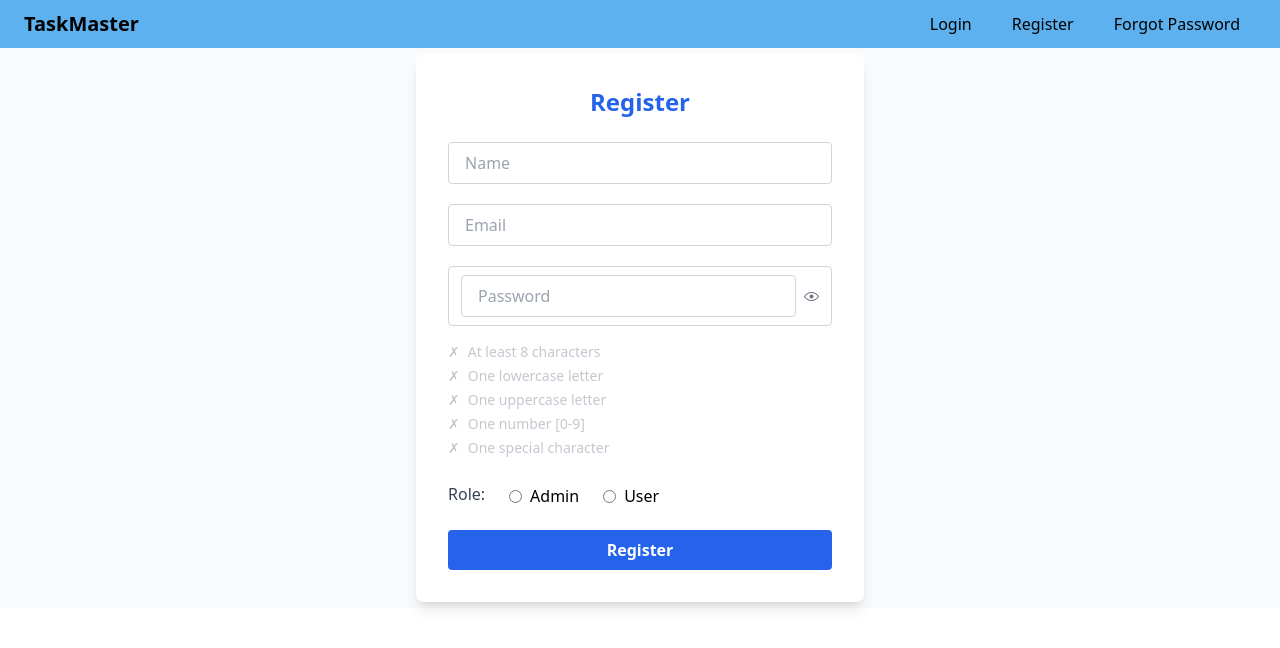
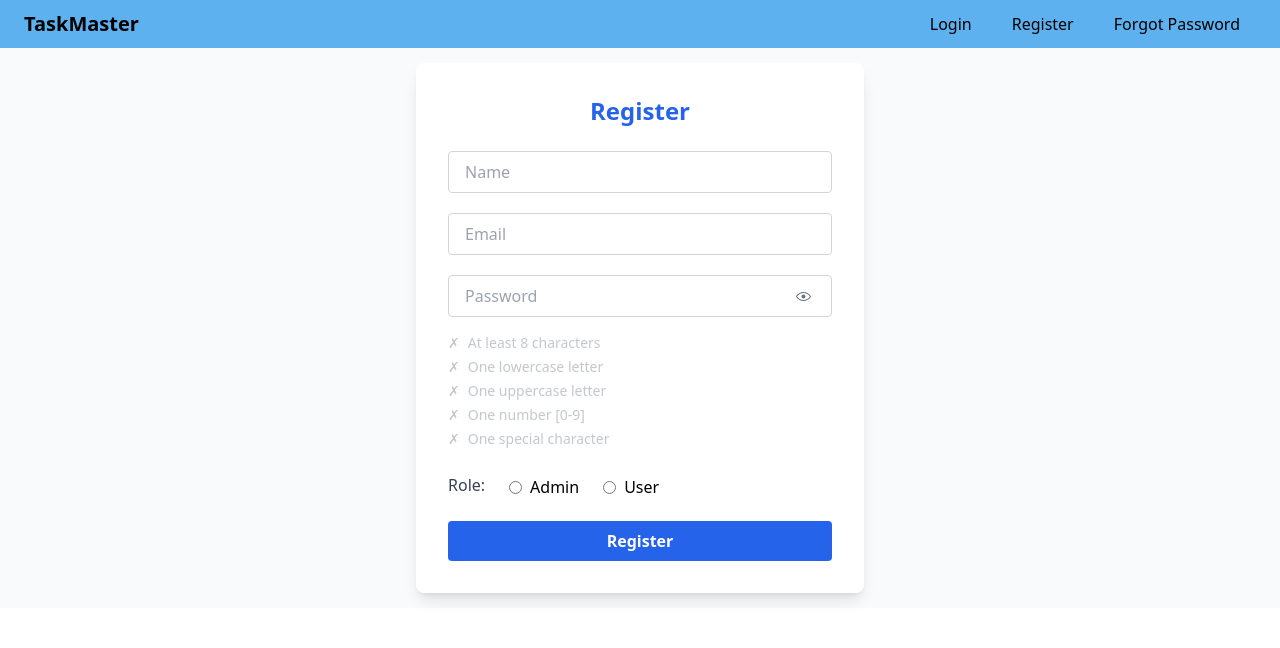
Before and after one commit to KirtanV19/Task-Manager, a React (Vite) app: page /register in a window 1280 px wide. Shown: the top 648 px of the page. Built offline with nearby package versions, Linux system fonts and the light colour scheme; what @radix-ui/themes would draw is missing.

Commit message:
Fix design issue in Register component.

```diff
--- a/src/API/client.js
+++ b/src/API/client.js
@@ -12,8 +12,6 @@ export const api = {
       client({ method: METHODS.PUT, url: `/users/${id}`, data, ...config }),
     delete: ({ id, ...config }) =>
       client({ method: METHODS.DELETE, url: `/users/${id}`, ...config }),
-    getUserById: ({ data, ...config }) =>
-      client({ url: `/users/${data.id}`, data, ...config }),
   },
   TASKS: {
     getAll: ({ data, ...config }) => client({ url: "/tasks", data, ...config }),
--- a/src/components/Register.jsx
+++ b/src/components/Register.jsx
@@ -119,30 +119,35 @@ const Register = () => {
                         )}
                     </div>
 
-                    <div className="w-full border border-gray-300 rounded focus-within:ring-2 focus-within:ring-blue-400 flex items-center px-3 py-2">
+                    <div>
+                        <div
+                            className={`w-full px-4 py-2 border rounded focus-within:ring-2 flex justify-between items-center transition-colors ${errors.password
+                                    ? "border-red-400 focus-within:ring-red-200 bg-red-50"
+                                    : "border-gray-300 focus-within:ring-blue-400 hover:border-blue-400"
+                                }`}
+                        >
                             <input
                                 type={showPassword ? "text" : "password"}
                                 placeholder="Password"
                                 {...register("password")}
                                 onChange={(e) => setPasswordValue(e.target.value)}
-                            className={`w-full px-4 py-2 border rounded focus:outline-none focus:ring-2 ${errors.password
-                                ? "border-red-400 focus:ring-red-200"
-                                : "border-gray-300 focus:ring-blue-400"
-                                }`}
+                                className="w-full outline-none bg-transparent text-gray-800 placeholder-gray-400"
                             />
-                        <span
+                            <button
+                                type="button"
                                 onClick={() => setShowPassword(!showPassword)}
-                            className="ml-2 text-gray-500 hover:text-gray-700 cursor-pointer"
+                                className="ml-2 p-1 text-gray-500 hover:text-gray-700 transition-colors focus:outline-none"
+                                aria-label={showPassword ? "Hide password" : "Show password"}
                             >
                                 {showPassword ? <EyeNoneIcon /> : <EyeOpenIcon />}
-                        </span>
+                            </button>
                         </div>
-
                         {errors.password && (
-                        <p className="text-red-500 text-xs mt-1">
+                            <p className="text-red-500 text-xs mt-1.5 ml-1">
                                 {errors.password.message}
                             </p>
                         )}
+                    </div>
 
                     {/* Password rule feedback */}
                     <div className="mt-3 space-y-1">
--- a/src/components/Tasks.jsx
+++ /dev/null
@@ -1,9 +0,0 @@
-import React from 'react'
-
-const Tasks = () => {
-    return (
-        <div>Tasks</div>
-    )
-}
-
-export default Tasks
--- /dev/null
+++ b/src/components/UserDashboard.jsx
@@ -0,0 +1,16 @@
+// Task component for specific a user
+
+import { useNavigate, useParams } from "react-router";
+import { useSelector, useDispatch } from "react-redux";
+import { Create, Delete, Edit } from "../utils/PopupComp";
+
+const UserDashboard = () => {
+    const { id } = useParams();
+    console.log("id", id);
+
+    const { items, currentUser, loading } = useSelector(state.users);
+
+    return <div>Tasks</div>;
+};
+
+export default UserDashboard;
```
Lines whose indentation alone changed are shown as unchanged.
